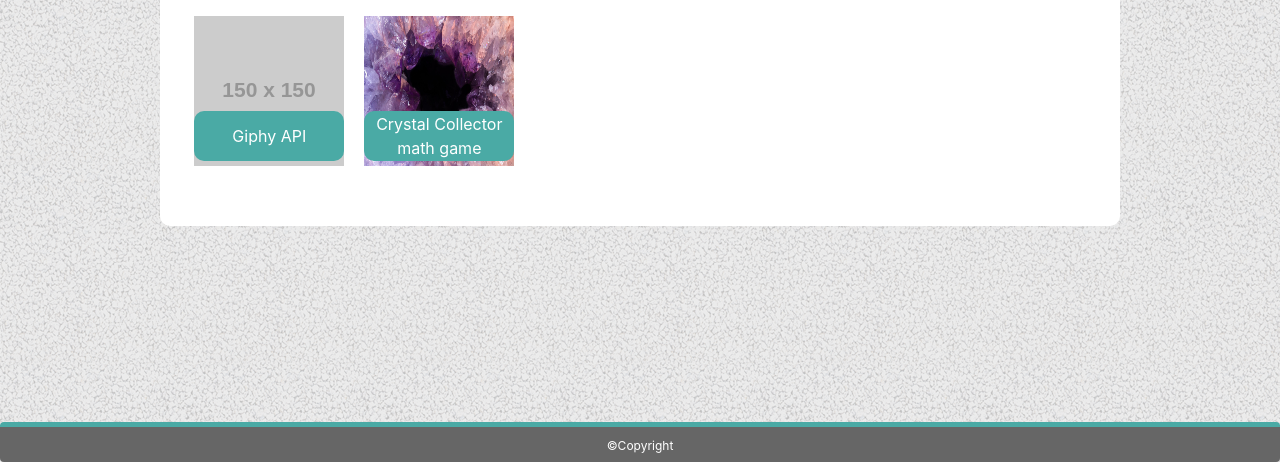
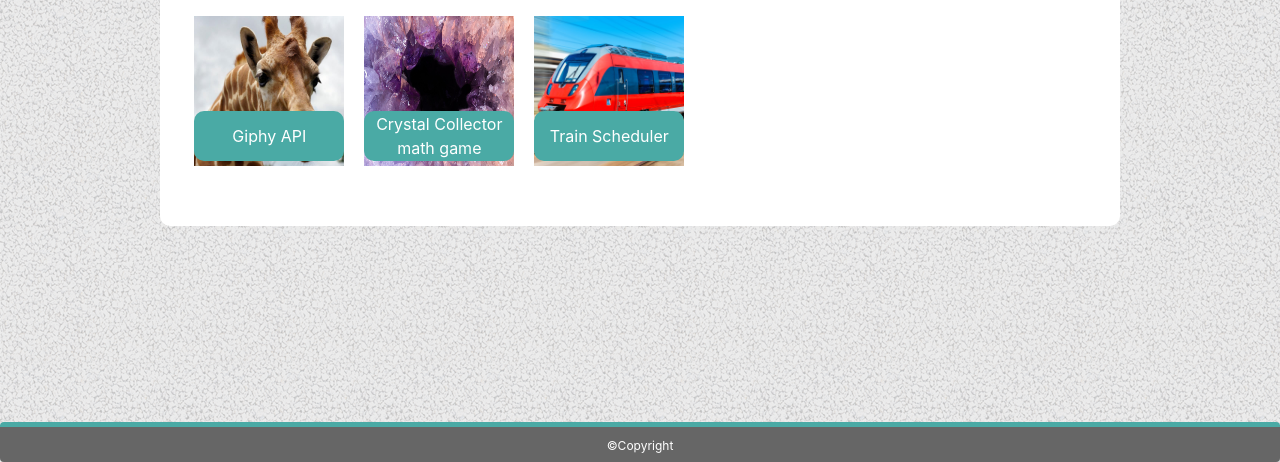
Before and after one commit to scottlehman/Bootstrap-Portfolio, a plain HTML site: page portfolio.html in a window 1280 px wide. Shown: the part 338-800 px from the top of the page. Drawn offline with nearby package versions, Linux system fonts and the light colour scheme; placeholder pictures from the web are drawn by us.

Commit message:
updated portfolio section

```diff
--- a/portfolio.html
+++ b/portfolio.html
@@ -72,7 +72,7 @@
 
                     <div class="containLink">
 
-                        <img src="http://placehold.it/150x150" alt="placeholder image" class="pimg">
+                        <img src="assets/images/giraffe.jpg" alt="placeholder image" class="pimg">
 
                         <button class="portButton"><a href="https://scottlehman.github.io/giphy-api/">Giphy API</a></button>
 
@@ -83,6 +83,14 @@
                         <img src="assets/images/quartzbackground.jpg" alt="Crystal Collector Math Game" class="pimg">
 
                         <button class="portButton"><a href="https://scottlehman.github.io/Crystal-Collector/">Crystal Collector math game</a></button>
+
+                    </div>
+
+                    <div class="containLink">
+
+                        <img src="assets/images/train.jpg" alt="Train Scheduler" class="pimg">
+
+                        <button class="portButton"><a href="https://scottlehman.github.io/Time-Spreadsheet/">Train Scheduler</a></button>
 
                     </div>
                 </div>
```
Also changed, not shown: assets/images/giraffe.jpg (added), assets/images/train.jpg (added).
